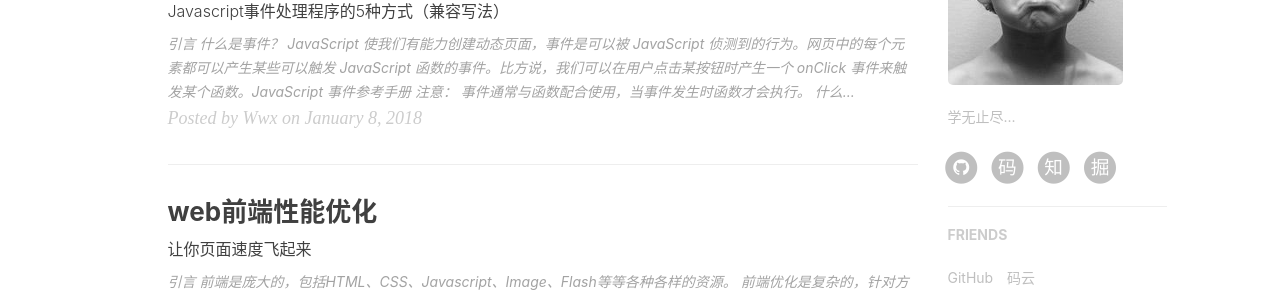
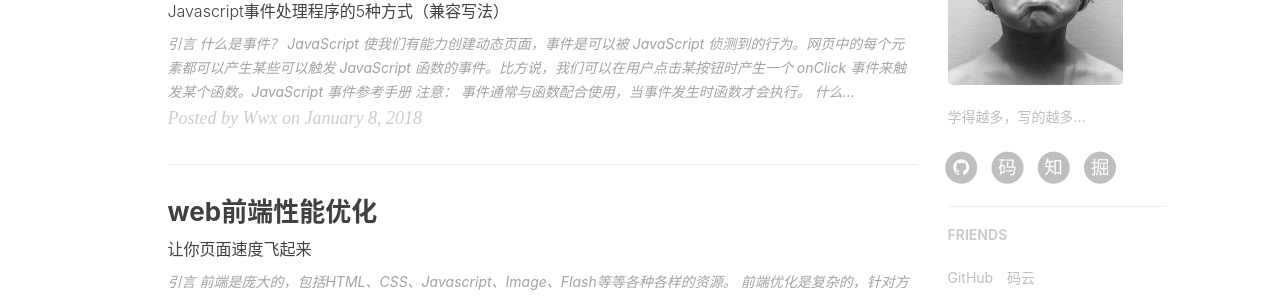
Before and after one commit to kriswuwenxiang/kriswuwenxiang.github.io, a Jekyll site: the page built from index.html, in a window 1280 px wide. Shown: the part 748-1044 px from the top of the page. Built offline with Jekyll 4.4.1, drawn with Linux system fonts in a browser that asks for light colours; nearby versions of some CDN libraries; the list of posts is cut into pages by our own code; comment, search, counter and statistics services are not loaded.

Commit message:
sidebar-about-description调整

```diff
--- a/_config.yml
+++ b/_config.yml
@@ -71,7 +71,7 @@ ga_domain: auto                         # 默认的是 auto, 这里我是自定
 
 # Sidebar settings
 sidebar: true                           # 是否开启侧边栏.
-sidebar-about-description: "学无止尽..."
+sidebar-about-description: "学得越多，写的越多..."
 sidebar-avatar: /images/avatar-boy.jpg  # 你的个人头像
 
 
```
